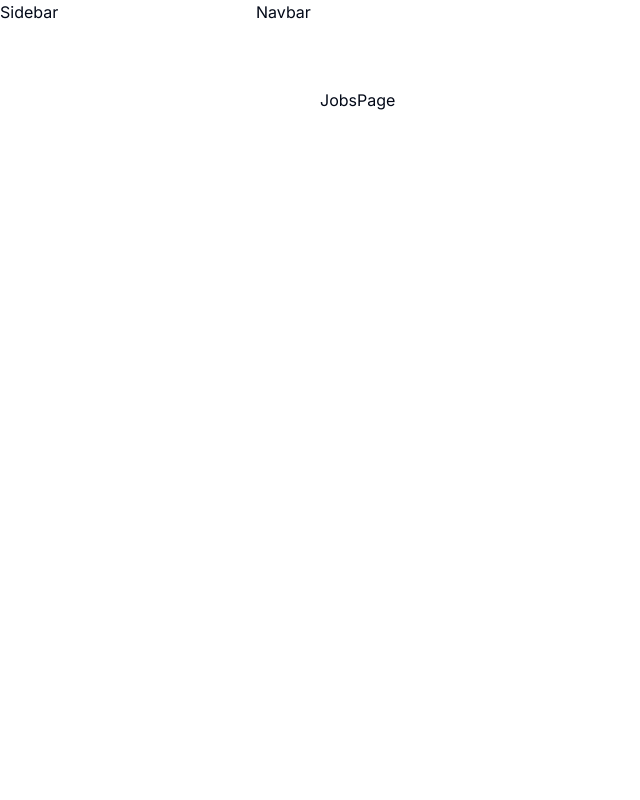
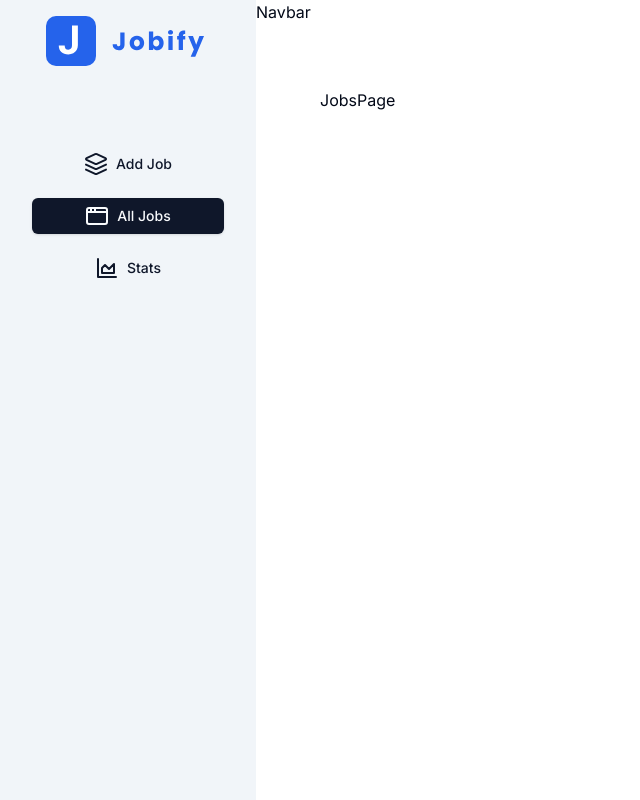
Before and after one commit to BambaThiam/JobifyApp, a Next.js app: page /jobs in a window 1280 px wide. Shown: the whole page, without its empty margins (0-640 px from the left). Built offline with nearby package versions, Linux system fonts and the light colour scheme.

Commit message:
feat: ✨Challenge - Build Sidebar Component #4

```diff
--- a/components/Sidebar.tsx
+++ b/components/Sidebar.tsx
@@ -1,11 +1,32 @@
-import React from 'react'
+"use client";
+import Logo from '@/assets/logo.svg';
+import links from '@/utils/links';
+import Image from 'next/image';
+import Link from 'next/link';
+import { Button } from './ui/button';
+import { usePathname } from 'next/navigation';
+function Sidebar() {
+  const pathname = usePathname();
 
-const Sidebar = () => {
   return (
-    <div>
-      Sidebar
-    </div>
-  )
+    <aside className='py-4 px-8 bg-muted h-full'>
+      <Image src={Logo} alt='logo' className='mx-auto' />
+      <div className='flex flex-col mt-20 gap-y-4'>
+        {links.map((link) => {
+          return (
+            <Button
+              asChild
+              key={link.href}
+              variant={pathname === link.href ? 'default' : 'link'}
+            >
+              <Link href={link.href} className='flex items-center gap-x-2 '>
+                {link.icon} <span className='capitalize'>{link.label}</span>
+              </Link>
+            </Button>
+          );
+        })}
+      </div>
+    </aside>
+  );
 }
-
-export default Sidebar
+export default Sidebar;
```
